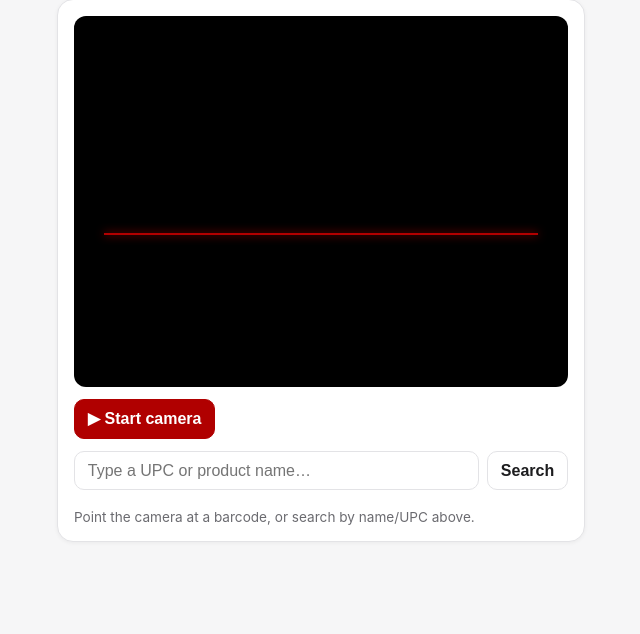
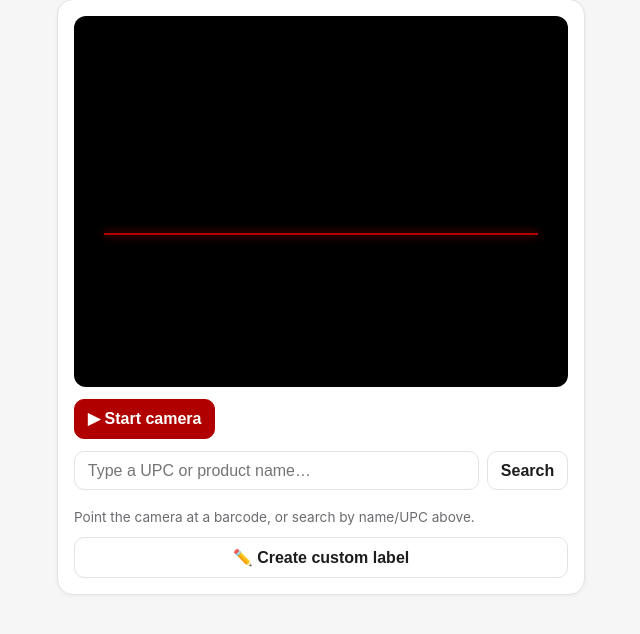
Before and after one commit to spicetownbackend/spicetown-labels, a Flask app: page / in a window 1280 px wide. Shown: the part 59-693 px from the top of the page, without its empty margins (319-959 px from the left). Run offline with Flask 3, Linux system fonts and the light colour scheme; data comes from the database, SQL or seed files in the repository; some libraries are stand-ins or nearby versions.

Commit message:
Add custom label creation (button + form + API)
- POST /api/products/custom stores hand-entered items (source=custom,
  auto-generated CU- barcode when none given) and re-posting the same
  upc+name updates instead of duplicating
- "Create custom label" button on the scanner homepage opens a form
  (name, price, size, department, barcode); submitting jumps straight
  to the normal preview/print screen
- Zero/blank price allowed: the label simply omits the price area

Co-Authored-By: Claude Fable 5 <noreply@anthropic.com>

```diff
--- a/app/routes/api.py
+++ b/app/routes/api.py
@@ -15,6 +15,7 @@ Implemented (Stage 1-4):
 from __future__ import annotations
 
 import threading
+import uuid
 from types import SimpleNamespace
 
 from flask import Blueprint, Response, current_app, jsonify, request
@@ -198,6 +199,59 @@ def manual_refresh():
         return jsonify({"status": "busy", "message": "refresh already running"}), 409
 
     return jsonify({"status": "ok", "stats": stats.as_dict()})
+
+
+@bp.post("/products/custom")
+def create_custom_product():
+    """Create (or update) a hand-entered product so it can be labelled.
+
+    Body (JSON): {"name": "...", "price"?: 4.99, "size"?, "unit"?,
+                  "department"?, "upc"?}
+      - name  : required.
+      - price : optional; 0/absent = open-priced (label omits the price area).
+      - upc   : optional; auto-generated ("CU-…") when blank, so the printed
+                Code128 barcode scans back to this product from then on.
+
+    Rows are stored with source="custom"; the catalog sync only upserts
+    provider rows, so custom products survive refreshes. Re-posting the same
+    upc+name updates the row instead of duplicating it.
+    """
+    body = request.get_json(silent=True) or {}
+    name = str(body.get("name", "")).strip()
+    if not name:
+        return jsonify({"error": "bad_request", "message": "name is required"}), 400
+    try:
+        price = float(body.get("price") or 0.0)
+    except (TypeError, ValueError):
+        return jsonify({"error": "bad_request", "message": "price must be a number"}), 400
+    if price < 0:
+        return jsonify({"error": "bad_request", "message": "price must be >= 0"}), 400
+
+    upc = str(body.get("upc", "")).strip()
+    if not upc:
+        upc = "CU-" + uuid.uuid4().hex[:10].upper()
+    size = str(body.get("size", "")).strip() or None
+    unit = str(body.get("unit", "")).strip() or None
+    department = str(body.get("department", "")).strip() or None
+
+    product = db.session.query(Product).filter_by(upc=upc, name=name).first()
+    created = product is None
+    if created:
+        product = Product(upc=upc, name=name, source="custom")
+        db.session.add(product)
+    product.price = price
+    product.size = size
+    product.unit = unit
+    product.department = department
+    db.session.commit()
+
+    current_app.logger.info(
+        "custom product %s: %r upc=%s price=%.2f",
+        "created" if created else "updated", name, upc, price,
+    )
+    return jsonify({"product": product.to_dict(), "created": created}), (
+        201 if created else 200
+    )
 
 
 # ── Printing (Stage 3) ────────────────────────────────────────────────────────
--- a/app/static/css/app.css
+++ b/app/static/css/app.css
@@ -78,6 +78,9 @@ input:focus, select:focus { outline: 2px solid var(--red); outline-offset: 0; }
 
 .suggest-list { display: flex; flex-direction: column; gap: .5rem; margin-top: .6rem; }
 .live-results { max-height: 46vh; overflow-y: auto; }
+
+#btn-custom { margin-top: .75rem; width: 100%; }
+.custom-form { display: flex; flex-direction: column; gap: .8rem; margin-top: .6rem; }
 .suggest-item { text-align: left; padding: .7rem .8rem; border: 1px solid var(--line);
   border-radius: 10px; background: #fff; cursor: pointer; }
 .suggest-item:active { background: #faf0f0; }
--- a/app/static/js/scanner.js
+++ b/app/static/js/scanner.js
@@ -6,6 +6,7 @@
   const scannerCard = $("scanner-card");
   const resultCard = $("result-card");
   const suggestCard = $("suggest-card");
+  const customCard = $("custom-card");
   const viewport = $("viewport");
 
   let scanning = false;
@@ -23,7 +24,8 @@
     toast._t = setTimeout(() => (t.hidden = true), ms);
   }
   function show(card) {
-    for (const c of [scannerCard, resultCard, suggestCard]) c.hidden = c !== card;
+    for (const c of [scannerCard, resultCard, suggestCard, customCard])
+      c.hidden = c !== card;
   }
   function money(v) {
     return v == null ? "" : "$" + Number(v).toFixed(2);
@@ -251,6 +253,35 @@
     st.textContent = "Still printing… check the printer.";
   }
 
+  // ── custom label ───────────────────────────────────────────────────────
+  async function createCustom(e) {
+    e.preventDefault();
+    const st = $("custom-status");
+    const name = $("c-name").value.trim();
+    if (!name) return;
+    st.className = "print-status pending";
+    st.textContent = "Saving…";
+    const { ok, body } = await getJSON("/api/products/custom", {
+      method: "POST",
+      headers: { "Content-Type": "application/json" },
+      body: JSON.stringify({
+        name,
+        price: $("c-price").value || 0,
+        size: $("c-size").value.trim(),
+        department: $("c-dept").value.trim(),
+        upc: $("c-upc").value.trim(),
+      }),
+    });
+    if (!ok || !body || !body.product) {
+      st.className = "print-status err";
+      st.textContent = "✗ " + ((body && body.message) || "Could not save.");
+      return;
+    }
+    st.textContent = "";
+    $("custom-form").reset();
+    renderProduct(body.product);
+  }
+
   // ── camera (QuaggaJS) ──────────────────────────────────────────────────
   function startScanner() {
     if (scanning) return;
@@ -378,6 +409,12 @@
   }
   $("btn-back").onclick = () => show(scannerCard);
   $("btn-back2").onclick = () => show(scannerCard);
+  $("btn-back3").onclick = () => show(scannerCard);
+  $("btn-custom").onclick = () => {
+    show(customCard);
+    $("c-name").focus();
+  };
+  $("custom-form").onsubmit = createCustom;
   $("manual-input").oninput = onManualInput;
   $("manual-form").onsubmit = (e) => {
     e.preventDefault();
--- a/app/templates/scanner.html
+++ b/app/templates/scanner.html
@@ -34,6 +34,37 @@
       </form>
       <div id="live-results" class="suggest-list live-results" hidden></div>
       <p id="scan-hint" class="hint">Point the camera at a barcode, or search by name/UPC above.</p>
+      <button id="btn-custom" class="btn">✏️ Create custom label</button>
+    </section>
+
+    <!-- ── Custom label form ───────────────────────────────────── -->
+    <section id="custom-card" class="card" hidden>
+      <button id="btn-back3" class="btn btn-link">← Back</button>
+      <h2>Create a custom label</h2>
+      <form id="custom-form" class="custom-form">
+        <label class="field">Name *
+          <input id="c-name" required autocomplete="off" placeholder="e.g. Fresh Curry Leaves">
+        </label>
+        <div class="print-row">
+          <label class="field">Price ($)
+            <input id="c-price" type="number" step="0.01" min="0" inputmode="decimal"
+                   placeholder="blank = no price">
+          </label>
+          <label class="field">Size
+            <input id="c-size" autocomplete="off" placeholder="e.g. 1 bunch">
+          </label>
+        </div>
+        <div class="print-row">
+          <label class="field">Department
+            <input id="c-dept" autocomplete="off" placeholder="e.g. Produce">
+          </label>
+          <label class="field">Barcode / UPC
+            <input id="c-upc" autocomplete="off" placeholder="blank = auto">
+          </label>
+        </div>
+        <button class="btn btn-primary btn-lg" type="submit">Create &amp; preview</button>
+        <p id="custom-status" class="print-status"></p>
+      </form>
     </section>
 
     <!-- ── Result / product ────────────────────────────────────── -->
```
Also changed, not shown: tests/test_stage3.py (+45 -0 lines).
